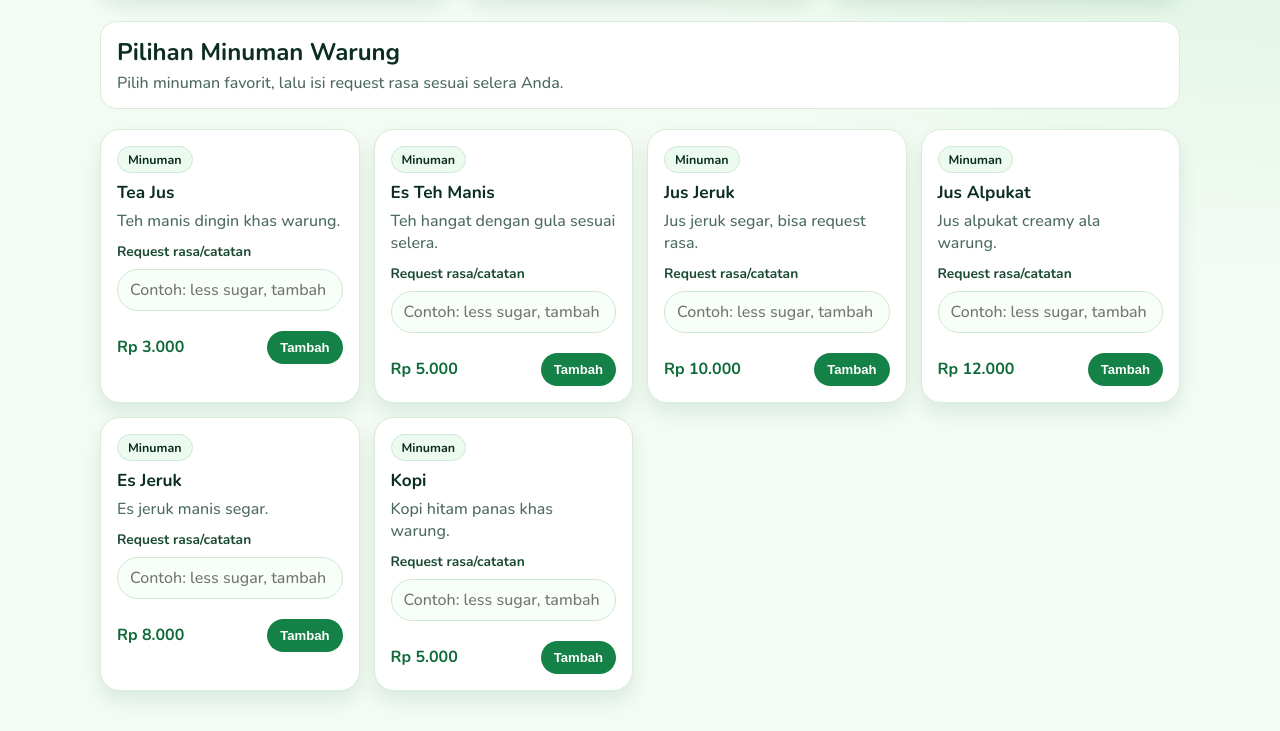
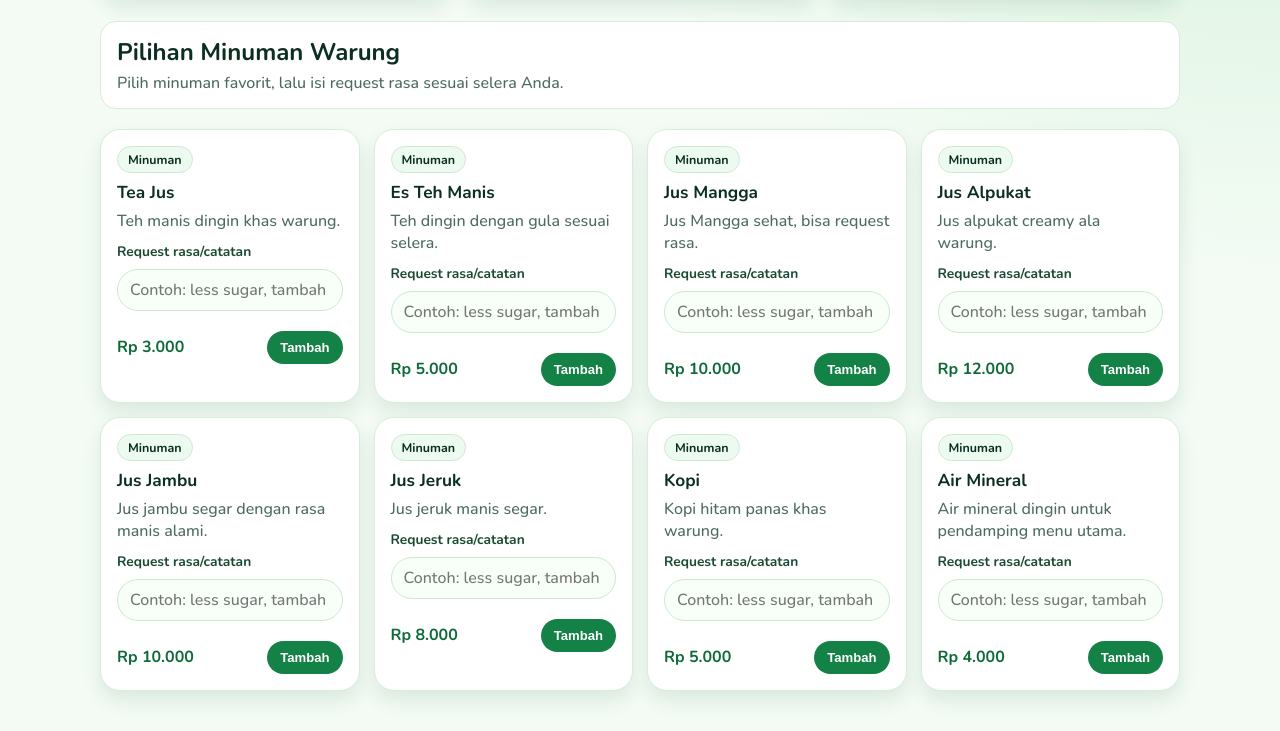
Before and after one commit to HAiQFM/aplikasi-pemesanan-makanan, a Flask app: page /menu/ in a window 1280 px wide. Shown: the part 540-1271 px from the top of the page. Run offline with Flask 3, Linux system fonts and the light colour scheme; parts of the project's set-up code (start-up, migrations or seed data) failed here and were passed over.

Commit message:
feat(menu); Perubahan tampilan dengan menambahkan gambar pada menu, dan mengintegrasi menu dengan checkout sehingga muncul saat di tambah.

```diff
--- a/src/app/routes/menu.py
+++ b/src/app/routes/menu.py
@@ -11,28 +11,36 @@ def index():
             "name": "Nasi Ayam Geprek",
             "category": "Paket Ayam",
             "price": "Rp 13.000",
+            "price_value": 13000,
             "desc": "Ayam geprek crispy dengan nasi hangat.",
+            "image": "Nasi-Ayam-Geprek.jpg",
         },
         {
             "name": "Nasi Ayam Bakar",
             "category": "Paket Ayam",
             "price": "Rp 13.000",
+            "price_value": 13000,
             "desc": "Ayam bakar bumbu manis gurih dengan nasi.",
+            "image": "Nasi-ayam-bakar.jpg",
         },
         {
             "name": "Nasi Ayam Penyet",
             "category": "Paket Ayam",
             "price": "Rp 13.000",
+            "price_value": 13000,
             "desc": "Ayam penyet empuk dengan lalapan segar.",
+            "image": "Nasi-Ayam-penyet.png",
         },
     ]
     drink_items = [
-        {"name": "Tea Jus", "category": "Minuman", "price": "Rp 3.000", "desc": "Teh manis dingin khas warung."},
-        {"name": "Es Teh Manis", "category": "Minuman", "price": "Rp 5.000", "desc": "Teh hangat dengan gula sesuai selera."},
-        {"name": "Jus Jeruk", "category": "Minuman", "price": "Rp 10.000", "desc": "Jus jeruk segar, bisa request rasa."},
-        {"name": "Jus Alpukat", "category": "Minuman", "price": "Rp 12.000", "desc": "Jus alpukat creamy ala warung."},
-        {"name": "Es Jeruk", "category": "Minuman", "price": "Rp 8.000", "desc": "Es jeruk manis segar."},
-        {"name": "Kopi", "category": "Minuman", "price": "Rp 5.000", "desc": "Kopi hitam panas khas warung."},
+        {"name": "Tea Jus", "category": "Minuman", "price": "Rp 3.000", "price_value": 3000, "desc": "Teh manis dingin khas warung.", "image": "Tea-jus.jpg"},
+        {"name": "Es Teh Manis", "category": "Minuman", "price": "Rp 5.000", "price_value": 5000, "desc": "Teh dingin dengan gula sesuai selera.", "image": "Es-Teh-Manis.jpg"},
+        {"name": "Jus Mangga", "category": "Minuman", "price": "Rp 10.000", "price_value": 10000, "desc": "Jus Mangga sehat, bisa request rasa.", "image": "Jus-mangga.jpeg"},
+        {"name": "Jus Alpukat", "category": "Minuman", "price": "Rp 12.000", "price_value": 12000, "desc": "Jus alpukat creamy ala warung.", "image": "Jus-Alpukat.jpg"},
+        {"name": "Jus Jambu", "category": "Minuman", "price": "Rp 10.000", "price_value": 10000, "desc": "Jus jambu segar dengan rasa manis alami.", "image": "Jus-Jambu.jpg"},
+        {"name": "Jus Jeruk", "category": "Minuman", "price": "Rp 8.000", "price_value": 8000, "desc": "Jus jeruk manis segar.", "image": "Jus-Jeruk.jpg"},
+        {"name": "Kopi", "category": "Minuman", "price": "Rp 5.000", "price_value": 5000, "desc": "Kopi hitam panas khas warung.", "image": "kopi.jpg"},
+        {"name": "Air Mineral", "category": "Minuman", "price": "Rp 4.000", "price_value": 4000, "desc": "Air mineral dingin untuk pendamping menu utama.", "image": "air-mineral.jpg"},
     ]
     sambal_options = ["Sambal Merah", "Sambal Ijo", "Sambal Matah"]
     return render_template(
--- a/src/app/templates/admin/category.html
+++ b/src/app/templates/admin/category.html
@@ -14,6 +14,9 @@
             <a href="{{ url_for('admin.menu_list') }}">Kelola Menu</a>
             <a href="{{ url_for('admin.categories') }}">Kategori</a>
             <a href="{{ url_for('admin.orders') }}">Pesanan</a>
+            <form method="post" action="{{ url_for('auth.logout_admin') }}" class="nav-inline-form">
+                <button type="submit" class="nav-logout">Logout Admin</button>
+            </form>
         </nav>
     </header>
 
--- a/src/app/templates/admin/menu_add.html
+++ b/src/app/templates/admin/menu_add.html
@@ -14,6 +14,9 @@
             <a href="{{ url_for('admin.menu_list') }}">Kelola Menu</a>
             <a href="{{ url_for('admin.categories') }}">Kategori</a>
             <a href="{{ url_for('admin.orders') }}">Pesanan</a>
+            <form method="post" action="{{ url_for('auth.logout_admin') }}" class="nav-inline-form">
+                <button type="submit" class="nav-logout">Logout Admin</button>
+            </form>
         </nav>
     </header>
 
--- a/src/app/templates/admin/menu_edit.html
+++ b/src/app/templates/admin/menu_edit.html
@@ -14,6 +14,9 @@
             <a href="{{ url_for('admin.menu_list') }}">Kelola Menu</a>
             <a href="{{ url_for('admin.categories') }}">Kategori</a>
             <a href="{{ url_for('admin.orders') }}">Pesanan</a>
+            <form method="post" action="{{ url_for('auth.logout_admin') }}" class="nav-inline-form">
+                <button type="submit" class="nav-logout">Logout Admin</button>
+            </form>
         </nav>
     </header>
 
--- a/src/app/templates/admin/menu_list.html
+++ b/src/app/templates/admin/menu_list.html
@@ -14,6 +14,9 @@
             <a href="{{ url_for('admin.menu_list') }}">Kelola Menu</a>
             <a href="{{ url_for('admin.categories') }}">Kategori</a>
             <a href="{{ url_for('admin.orders') }}">Pesanan</a>
+            <form method="post" action="{{ url_for('auth.logout_admin') }}" class="nav-inline-form">
+                <button type="submit" class="nav-logout">Logout Admin</button>
+            </form>
         </nav>
     </header>
 
```
